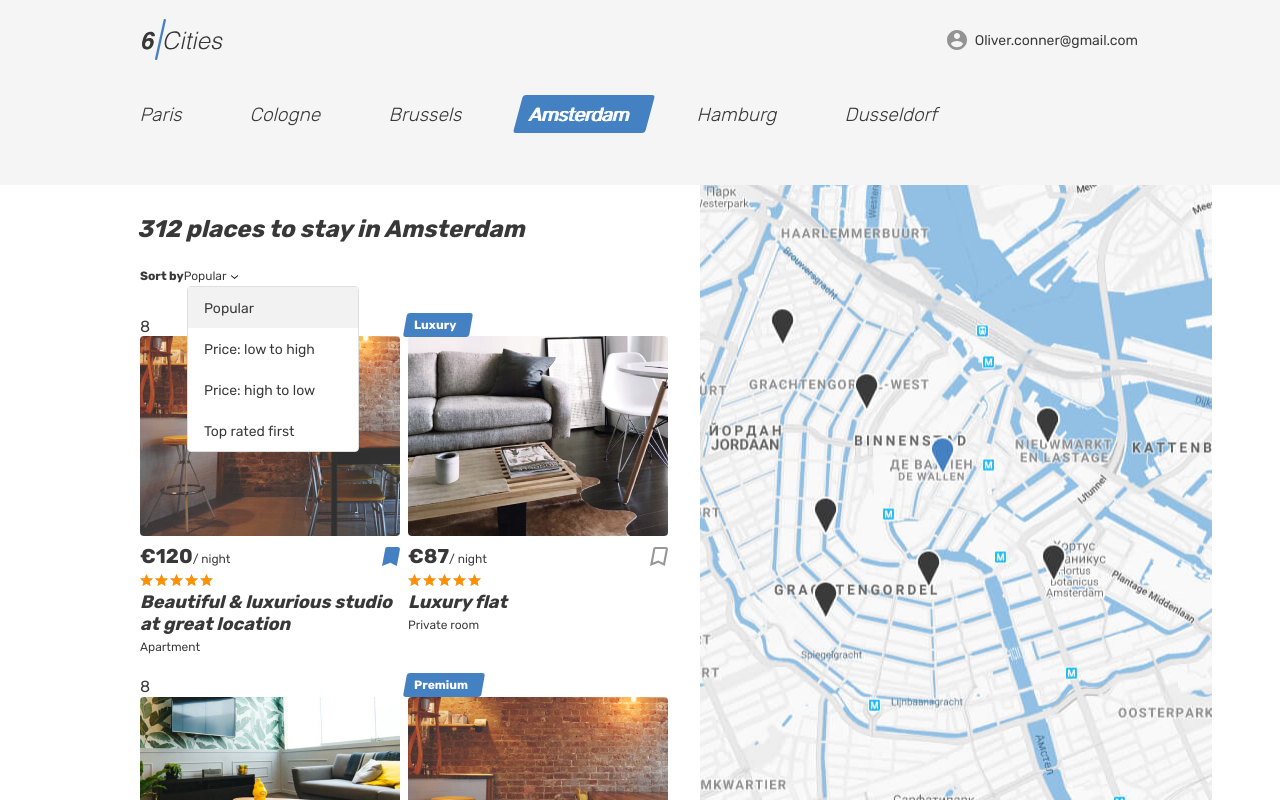
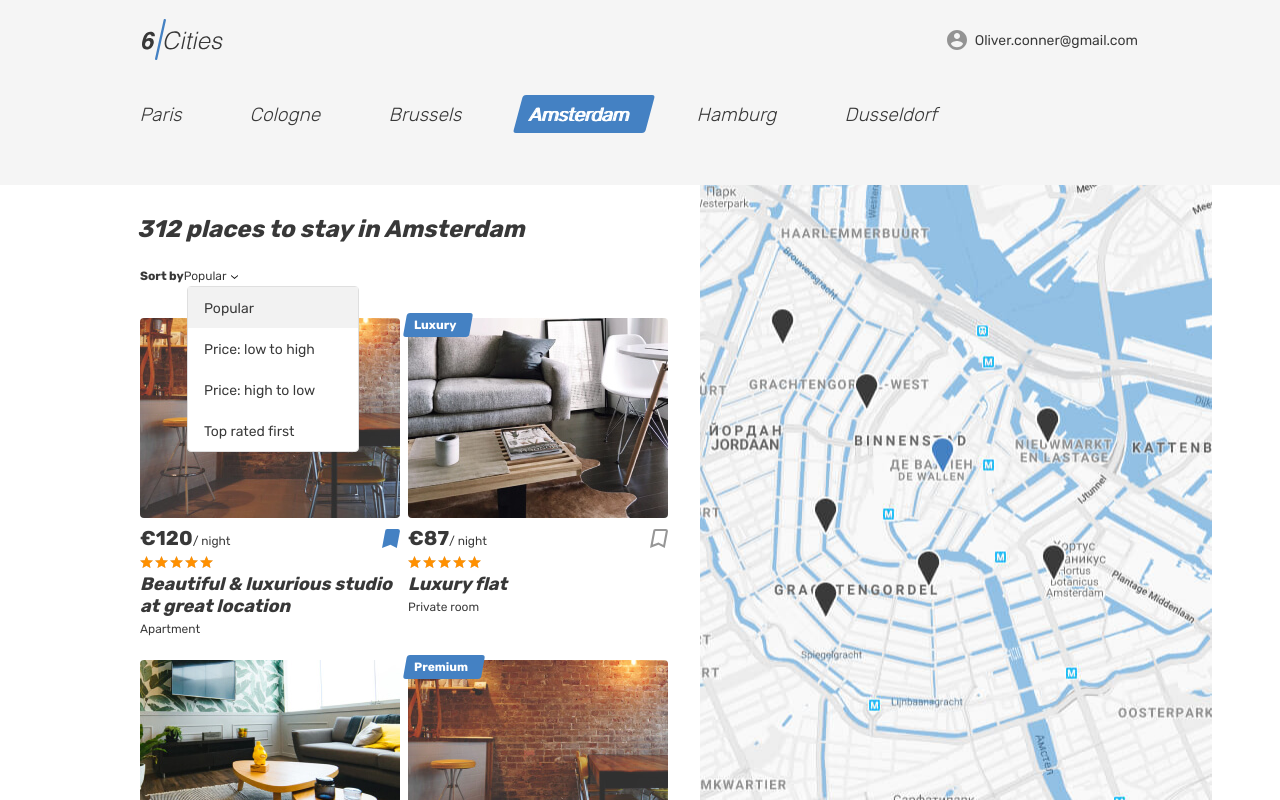
Before and after one commit to PavelKP/1242267-six-cities-5, a React app: page / in a window 1280 px wide. Built offline with nearby package versions, Linux system fonts and the light colour scheme.

Commit message:
Добавлен обработчик отправки формы, названия по критериям

```diff
--- a/src/components/comment-form/comment-form.jsx
+++ b/src/components/comment-form/comment-form.jsx
@@ -3,12 +3,28 @@ import React, {PureComponent} from 'react';
 class CommentForm extends PureComponent {
   constructor(props) {
     super(props);
+
+    this.state = {
+      rating: null,
+      comment: null
+    };
+
+    this.handleSubmit = this.handleSubmit.bind(this);
+  }
+
+  handleSubmit(evt) {
+    evt.preventDefault();
+    this.setState({
+      rating: evt.target.rating.value,
+      comment: evt.target.review.value
+    });
+
+    evt.target.reset(); // reset form
   }
 
   render() {
-
     return (
-      <form className="reviews__form form" action="#" method="post">
+      <form className="reviews__form form" action="#" method="post" onSubmit={this.handleSubmit}>
         <label className="reviews__label form__label" htmlFor="review">Your review</label>
         <div className="reviews__rating-form form__rating">
           <input className="form__rating-input visually-hidden" name="rating" value="5" id="5-stars" type="radio" />
@@ -26,7 +42,7 @@ class CommentForm extends PureComponent {
           </label>
 
           <input className="form__rating-input visually-hidden" name="rating" value="3" id="3-stars" type="radio" />
-          <label htmlor="3-stars" className="reviews__rating-label form__rating-label" title="not bad">
+          <label htmlFor="3-stars" className="reviews__rating-label form__rating-label" title="not bad">
             <svg className="form__star-image" width="37" height="33">
               <use xlinkHref="#icon-star"></use>
             </svg>
--- a/src/components/offer-list/offer-list.jsx
+++ b/src/components/offer-list/offer-list.jsx
@@ -10,10 +10,10 @@ class OfferList extends PureComponent {
       id: null,
     };
 
-    this.onCardMouseOver = this.onCardMouseOver.bind(this);
+    this.handleCardMouseOver = this.handleCardMouseOver.bind(this);
   }
 
-  onCardMouseOver(id) {
+  handleCardMouseOver(id) {
     this.setState({
       id
     });
@@ -24,7 +24,7 @@ class OfferList extends PureComponent {
 
     return (
       offers.map((offer)=> {
-        return <PlaceCard key={offer.id} offer={offer} onCardMouseOver={this.onCardMouseOver} />;
+        return <PlaceCard key={offer.id} offer={offer} onCardMouseOver={this.handleCardMouseOver} />;
       })
     );
   }
--- a/src/components/place-card/place-card.jsx
+++ b/src/components/place-card/place-card.jsx
@@ -27,7 +27,7 @@ class PlaceCard extends PureComponent {
       }
       }>
         <div className="cities__image-wrapper place-card__image-wrapper">
-          {mark}8
+          {mark}
           <Link to={`/offer/${offer.id}`}>
             <img className="place-card__image" src={`img/${offer.images[0]}`} width="260" height="200" alt="Place image" />
           </Link>
```
